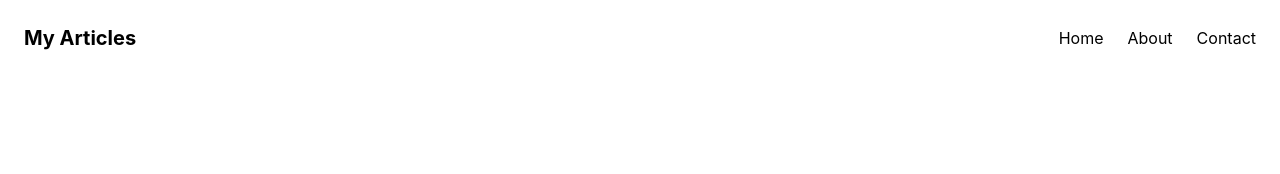
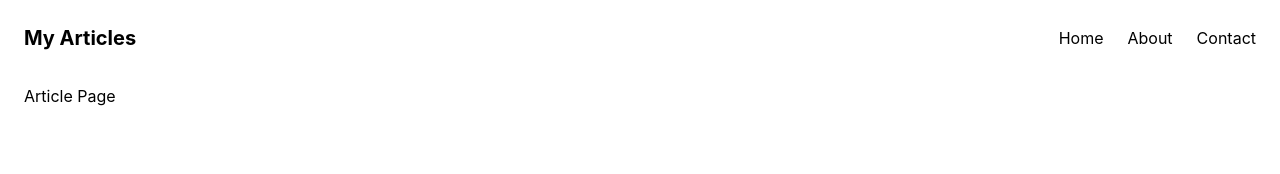
Before and after one commit to DavidRedding/multi-page, a React (Create React App) app: page /articles/1 in a window 1280 px wide. Shown: the top 174 px of the page. Built offline with nearby package versions, Linux system fonts and the light colour scheme.

Commit message:
Article.js + Route w/ routeparam

```diff
--- a/src/App.js
+++ b/src/App.js
@@ -4,6 +4,7 @@ import { BrowserRouter, Route, Switch, NavLink } from 'react-router-dom';
 import Home from './pages/Home';
 import Contact from './pages/Contact';
 import About from './pages/About';
+import Article from './pages/Article';
 
 const App = () => {
   return (
@@ -31,6 +32,9 @@ const App = () => {
           <Route path="/contact">
             <Contact />
           </Route>
+          <Route path="/articles/:id">
+            <Article />
+          </Route>
         </Switch>
       </BrowserRouter>
     </div>
--- /dev/null
+++ b/src/pages/Article.js
@@ -0,0 +1,5 @@
+const Article = () => {
+  return <div>Article Page</div>;
+};
+
+export default Article;
```
